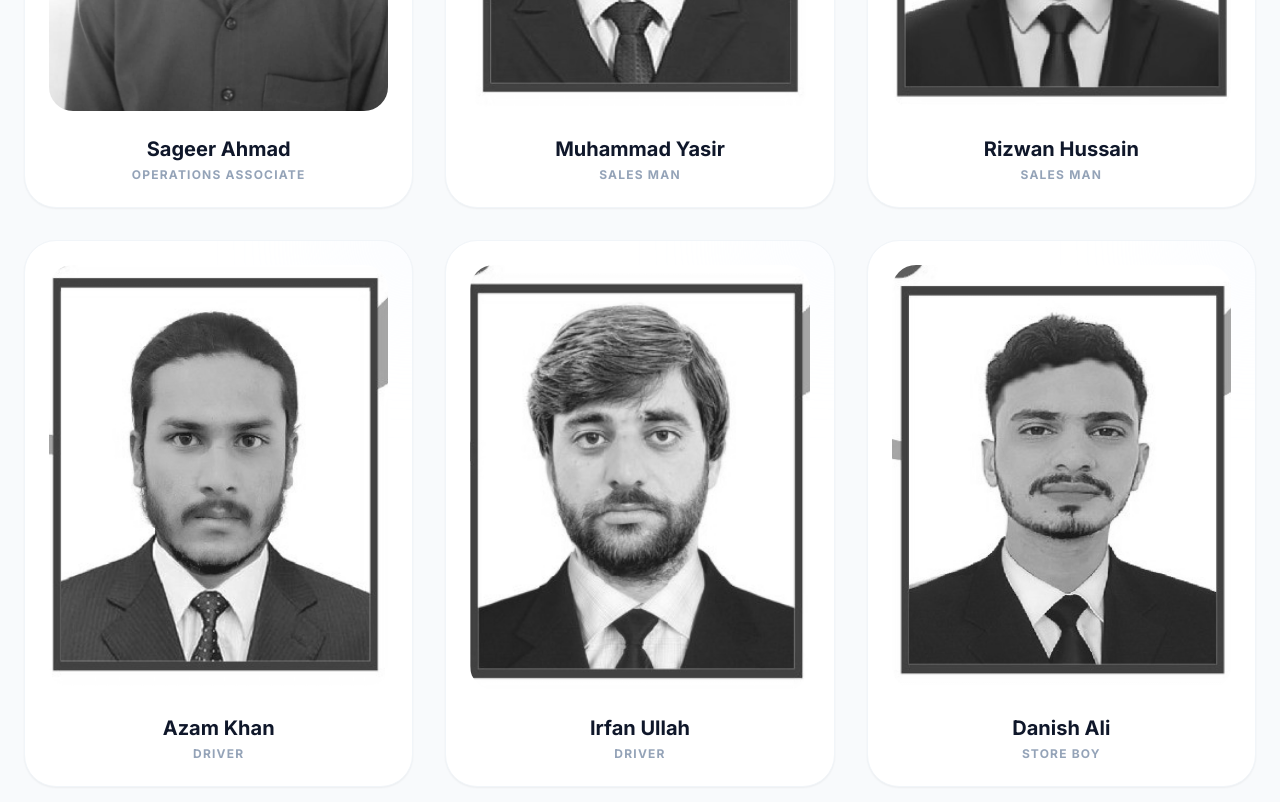
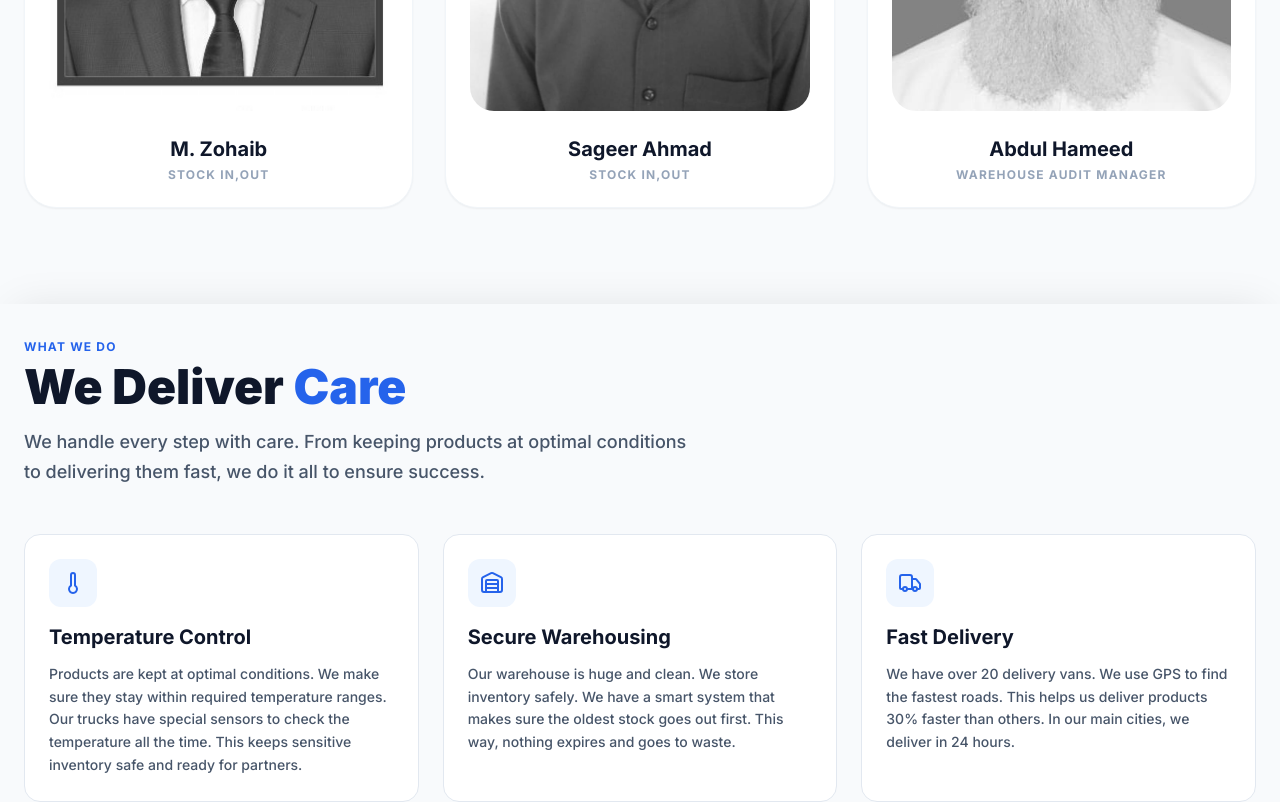
Before and after one commit to QIntellect-Technologies/ejazmalik-swiftsales, a React (Vite) app: page / in a window 1280 px wide. Shown: the part 5800-6602 px from the top of the page. Built offline with nearby package versions, Linux system fonts and the light colour scheme; a web font is replaced by a local one.

Commit message:
Update: Filter team members to core list and update designations

```diff
--- a/src/components/Team.jsx
+++ b/src/components/Team.jsx
@@ -32,12 +32,11 @@ const TEAM_MEMBERS = [
         id: 'yaseen',
         name: 'Dr. Ghulam Yaseen',
         role: 'Qualified Person',
-        image: '/Team Images/Dr Ghulam Yaseen.jpeg'
+        image: 'https://ui-avatars.com/api/?name=Dr+Ghulam+Yaseen&background=0D8ABC&color=fff'
     },
-
     {
         id: 'ahmed',
-        name: 'M. Ahmed',
+        name: 'M. Ahmad',
         role: 'Data Entry Operator',
         image: '/Team Images/M. Ahmed - Assistant Manager.jpeg'
     },
@@ -60,52 +59,16 @@ const TEAM_MEMBERS = [
         image: '/Team Images/M. Ismail - Story BOY.jpeg'
     },
     {
+        id: 'zohaib',
+        name: 'M. Zohaib',
+        role: 'Stock In,Out',
+        image: '/Team Images/M. Zohaib - Cook.jpeg'
+    },
+    {
         id: 'sageer',
         name: 'Sageer Ahmad',
-        role: 'Operations Associate',
+        role: 'Stock In,Out',
         image: '/Team Images/Sagheer Ahmed.jpeg'
-    },
-    {
-        id: 'yasir',
-        name: 'Muhammad Yasir',
-        role: 'Sales Man',
-        image: '/Team Images/Muhammad Yasir Sales Man.jpeg'
-    },
-    {
-        id: 'rizwan',
-        name: 'Rizwan Hussain',
-        role: 'Sales Man',
-        image: '/Team Images/Rizwan Hussain - Sales Man.jpeg'
-    },
-    {
-        id: 'azam',
-        name: 'Azam Khan',
-        role: 'Driver',
-        image: '/Team Images/Azam Khan - Driver.jpeg'
-    },
-    {
-        id: 'irfan',
-        name: 'Irfan Ullah',
-        role: 'Driver',
-        image: '/Team Images/Irfan Ullah - dRIVER.jpeg'
-    },
-    {
-        id: 'danish',
-        name: 'Danish Ali',
-        role: 'Store Boy',
-        image: '/Team Images/Danish Ali - Store Boy.jpeg'
-    },
-    {
-        id: 'faisal',
-        name: 'M. Faisal',
-        role: 'Sweeper',
-        image: '/Team Images/M. Faisal - Sweeper.jpeg'
-    },
-    {
-        id: 'zohaib',
-        name: 'M. Zohaib',
-        role: 'Stock & Inventory Lead',
-        image: '/Team Images/M. Zohaib - Cook.jpeg'
     },
     {
         id: 'abdul',
```
